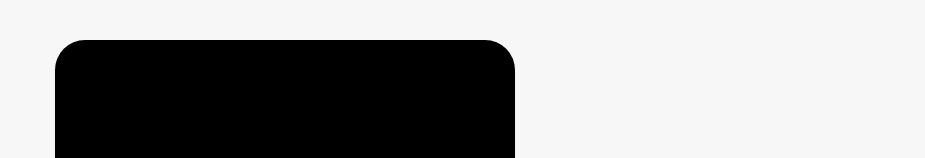
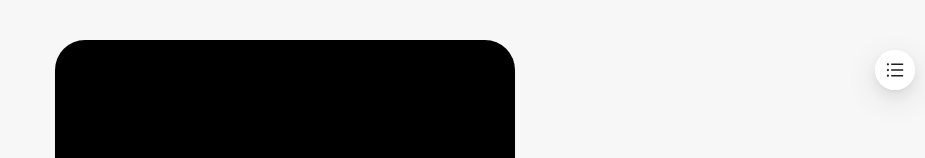
Before and after one commit to aihixi/Standardcalculator2, a React (Vite) app in the folder src/renderer/: page /#/ in a window 1280 px wide. Shown: the top 158 px of the page, without its empty margins (355-1280 px from the left). Built offline with nearby package versions, Linux system fonts and the light colour scheme.

Commit message:
新增菜单栏

```diff
--- a/src/renderer/index.html
+++ b/src/renderer/index.html
@@ -9,7 +9,7 @@
     />
     <title>StandardCalculator2</title>
     <link rel="icon" type="image/svg+xml" href="./src/assets/icon.ico">
-
+  </head>
   <body>
     <div id="root"></div>
     <script type="module" src="/src/main.tsx"></script>
--- a/src/renderer/src/assets/main.css
+++ b/src/renderer/src/assets/main.css
@@ -1,14 +1,8 @@
 @import './base.css';
 
 body {
-  display: flex;
-  align-items: center;
-  justify-content: center;
   overflow: hidden;
   background-color: #F7F7F7;
-  background-size: cover;
-  user-select: none;
-  border-radius: 16px;
 }
 
 code {
--- /dev/null
+++ b/src/renderer/src/components/Menu.tsx
@@ -0,0 +1,37 @@
+// TitleBar.tsx
+import React from 'react'
+import '../mystyles/cardstyle.css'
+import { Card, FloatButton } from 'antd'
+import { UnorderedListOutlined, CloseOutlined } from '@ant-design/icons'
+
+const gridStyle: React.CSSProperties = {
+  width: '25%',
+  textAlign: 'center',
+  height: '100px'
+}
+
+const Mcard: React.FC = () => {
+  return (
+    <Card hoverable variant="borderless" className="mcard-style " title="menu">
+      <Card.Grid style={gridStyle}>Content</Card.Grid>
+      <Card.Grid style={gridStyle}>Content</Card.Grid>
+      <Card.Grid style={gridStyle}>Content</Card.Grid>
+      <Card.Grid style={gridStyle}>Content</Card.Grid>
+    </Card>
+  )
+}
+
+const Mbutton: React.FC<{ outflipped: boolean; setOutFlipped: (value) => void }> = ({
+  outflipped,
+  setOutFlipped
+}) => {
+  return (
+    <FloatButton
+      icon={outflipped ? <CloseOutlined /> : <UnorderedListOutlined />}
+      onClick={() => setOutFlipped((prev) => !prev)}
+      style={{ right: 10, top: 50 }}
+    />
+  )
+}
+
+export { Mcard, Mbutton }
--- /dev/null
+++ b/src/renderer/src/mystyles/cardstyle.css
@@ -0,0 +1,11 @@
+.mcard-style {
+  width: 460px;
+  height: 150px;
+  /* background-color: black; */
+  font-family: -apple-system, BlinkMacSystemFont, "Segoe UI", sans-serif;
+  font-size: 20px;
+  /* color: white; */
+  margin: 0 auto;
+  overflow: hidden;
+  border-radius: 30px;
+}
--- a/src/renderer/src/views/Home.tsx
+++ b/src/renderer/src/views/Home.tsx
@@ -3,6 +3,7 @@ import '../mystyles/homestyle.css'
 import React, { useState } from 'react'
 import { evaluate } from 'mathjs'
 import ReactCardFlip from 'react-card-flip'
+import { Mcard, Mbutton } from '../components/Menu'
 import { Button, Card, Carousel, Row, Col, message } from 'antd'
 
 const Home: React.FC = () => {
@@ -36,6 +37,7 @@ const Home: React.FC = () => {
   const [messageApi, contextHolder] = message.useMessage()
 
   const [flipped, setFlipped] = useState(false)
+  const [outflipped, setOutFlipped] = useState(false)
 
   const [poem, setPoem] = useState('加载中...')
   const [from, setFrom] = useState('')
@@ -158,8 +160,10 @@ const Home: React.FC = () => {
     <div className="page">
       <div className="page-header">
         <div style={{ height: '20px' }} />
+        <Mbutton outflipped={outflipped} setOutFlipped={setOutFlipped} />
         {contextHolder}
-        <ReactCardFlip isFlipped={flipped} flipDirection="horizontal">
+        <ReactCardFlip isFlipped={outflipped} flipDirection="horizontal">
+          <ReactCardFlip key={'nomal'} isFlipped={flipped} flipDirection="horizontal">
             <Card
               key={'front'}
               hoverable
@@ -188,6 +192,15 @@ const Home: React.FC = () => {
                 <p style={{ fontSize: '20px', fontStyle: 'italic' }}>{from}</p>
               </span>
             </Card>
+          </ReactCardFlip>
+          <span
+            key={'menu'}
+            onClick={() => {
+              setOutFlipped(false)
+            }}
+          >
+            <Mcard />
+          </span>
         </ReactCardFlip>
       </div>
       <div className="content">
```
Also changed, not shown: src/renderer/src/views/Drawing.tsx (added). Lines whose indentation alone changed are shown as unchanged.
